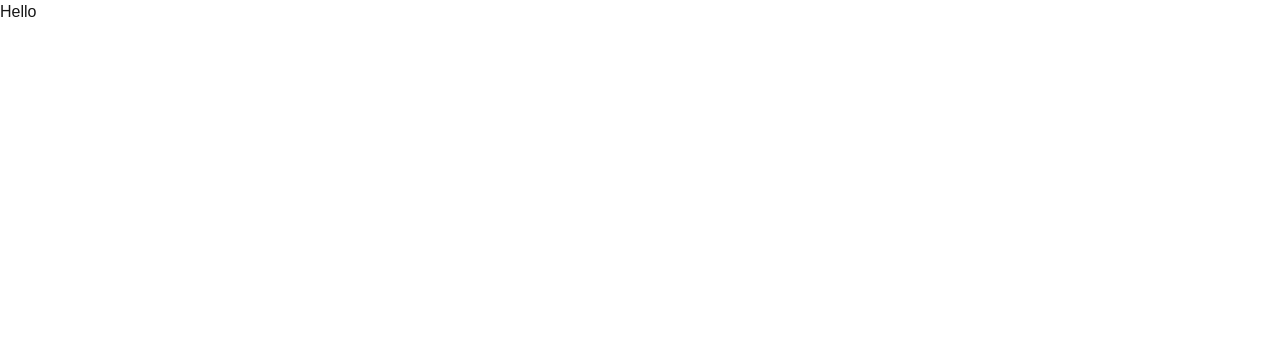
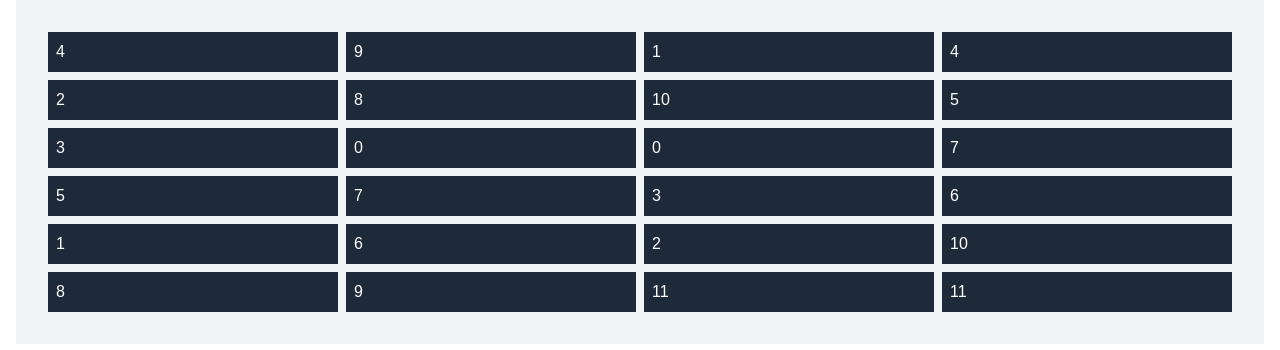
Before and after one commit to blairmcclenny/memory-game-react, a Next.js app: page / in a window 1280 px wide. Shown: the top 350 px of the page. Built offline with nearby package versions, Linux system fonts and the light colour scheme.

Commit message:
refactor generate board

```diff
--- a/app/board.ts
+++ b/app/board.ts
@@ -1,21 +1,28 @@
+export type Tile = {
+  id: string
+  index: number
+  active: boolean
+  found: boolean
+}
+
 function getRandomTile(max: number) {
   return Math.floor(Math.random() * max)
 }
 
-export function generateBoard() {
-  const rows = 5
-  const columns = 4
-  const board: number[][] = []
-  const uniqueTiles = Math.floor((rows * columns) / 2)
+export function generateBoard(pairs: number): Tile[] {
+  if (!Number.isInteger(pairs) || pairs % 2 !== 0) {
+    throw new Error(`Invalid input: ${pairs}. Must be an even integer.`)
+  }
+
+  const board: Tile[] = []
+  const tiles = pairs * 2
   const usedTilesMap = new Map()
 
-  for (let i = 0; i < rows; i++) {
-    board.push([])
-    for (let j = 0; j < columns; j++) {
-      let tile = getRandomTile(uniqueTiles)
+  for (let i = 0; i < tiles; i++) {
+    let tile = getRandomTile(pairs)
 
     while (usedTilesMap.get(tile) >= 2) {
-        tile = getRandomTile(uniqueTiles)
+      tile = getRandomTile(pairs)
     }
 
     usedTilesMap.set(
@@ -23,8 +30,12 @@ export function generateBoard() {
       usedTilesMap.get(tile) ? usedTilesMap.get(tile) + 1 : 1
     )
 
-      board[i].push(tile)
-    }
+    board.push({
+      id: `tile-${i}`,
+      index: tile,
+      active: false,
+      found: false,
+    })
   }
 
   return board
--- a/app/page.tsx
+++ b/app/page.tsx
@@ -1,8 +1,24 @@
-import { generateBoard } from "./board"
+"use client"
+
+import { useEffect, useState } from "react"
+import { generateBoard, Tile } from "./board"
 
 export default function Home() {
-  const board = generateBoard()
-  console.table(board)
+  const [board, setBoard] = useState<Tile[] | []>([])
 
-  return <div>Hello</div>
+  useEffect(() => {
+    setBoard(generateBoard(12))
+  }, [])
+
+  return (
+    <div className="container px-4 mx-auto">
+      <div className="grid grid-cols-4 p-8 bg-gray-100 gap-2">
+        {board.map((tile) => (
+          <div className="bg-gray-800 text-white p-2" key={tile.id}>
+            {tile.index}
+          </div>
+        ))}
+      </div>
+    </div>
+  )
 }
```
Lines whose indentation alone changed are shown as unchanged.
